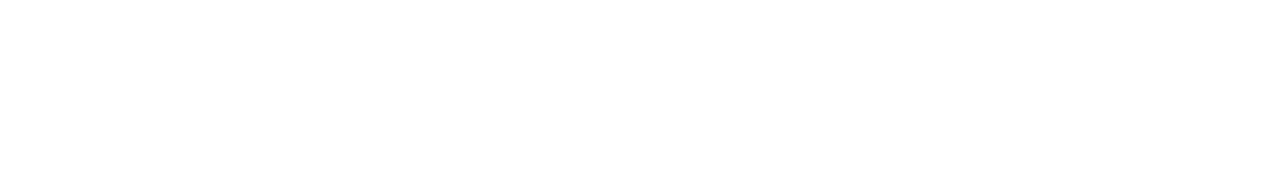
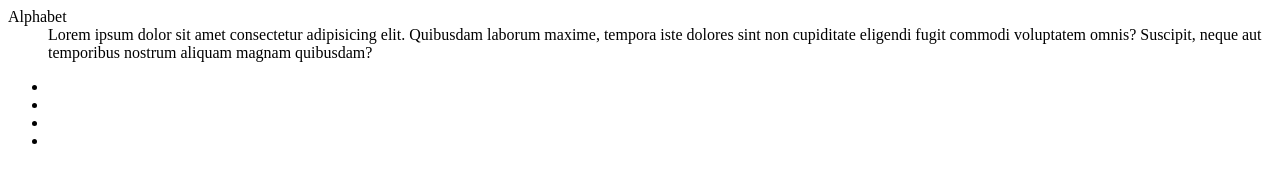
Before and after one commit to fsdev3/goit-barbshop-1, a plain HTML site: page index.html in a window 1280 px wide. Drawn offline with Linux system fonts and the light colour scheme.

Commit message:
dt alphabet

```diff
--- a/index.html
+++ b/index.html
@@ -6,5 +6,19 @@
     <meta name="viewport" content="width=device-width, initial-scale=1.0" />
     <title>Document</title>
   </head>
-  <body></body>
+  <body>
+    <dt>Alphabet</dt>
+    <dd>
+      Lorem ipsum dolor sit amet consectetur adipisicing elit. Quibusdam laborum
+      maxime, tempora iste dolores sint non cupiditate eligendi fugit commodi
+      voluptatem omnis? Suscipit, neque aut temporibus nostrum aliquam magnam
+      quibusdam?
+    </dd>
+    <ul>
+      <li></li>
+      <li></li>
+      <li></li>
+      <li></li>
+    </ul>
+  </body>
 </html>
```
